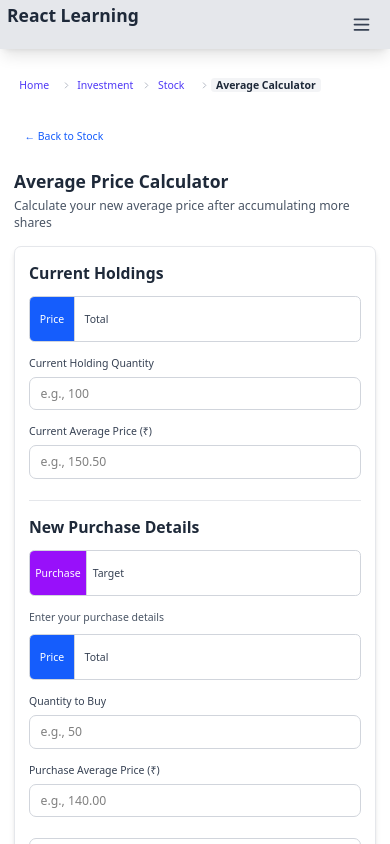
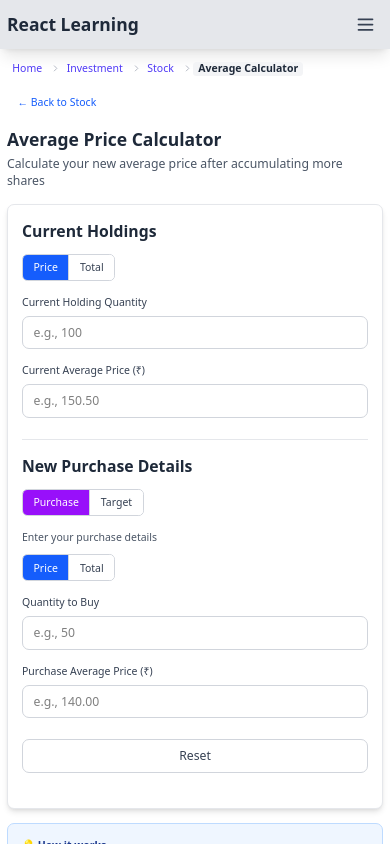
Before and after one commit to Ravi-Royal/reactLearning, a React (Vite) app: page /reactLearning/investment/stock/average-calculator in a window 390 px wide. Shown: the top 844 px of the page. Built offline with nearby package versions, Linux system fonts and the light colour scheme.

Commit message:
refactor: adjust padding for consistency across various components

```diff
--- a/src/index.css
+++ b/src/index.css
@@ -34,8 +34,8 @@ body {
 /* Better touch targets for mobile */
 @media (max-width: 640px) {
     button, a {
-        min-height: 44px;
-        min-width: 44px;
+        min-height: 25px;
+        min-width: 25px;
     }
 }
 
--- a/src/pages/components/investment/bonds/Bonds.tsx
+++ b/src/pages/components/investment/bonds/Bonds.tsx
@@ -3,7 +3,7 @@ import Breadcrumbs from '../../../navigation/Breadcrumbs';
 
 function Bonds() {
   return (
-    <div className="p-4 sm:p-6 md:p-8 lg:p-10">
+    <div className="p-2 sm:p-4 md:p-6 lg:p-8">
       <Breadcrumbs />
       <div className="max-w-7xl mx-auto">
         <h1 className="text-xl sm:text-2xl md:text-3xl font-bold text-gray-800">Bonds</h1>
--- a/src/pages/components/investment/bonds/before-starting/BeforeStartingBondCheckList.tsx
+++ b/src/pages/components/investment/bonds/before-starting/BeforeStartingBondCheckList.tsx
@@ -91,7 +91,7 @@ function BeforeStartingBondCheckList() {
   };
 
   return (
-    <div className="p-4 sm:p-6 md:p-8 lg:p-10">
+    <div className="p-2 sm:p-4 md:p-6 lg:p-8">
       <Breadcrumbs />
       <div className="flex flex-col sm:flex-row sm:items-center sm:justify-between mb-4 gap-3">
         <h1 className="text-xl sm:text-2xl md:text-3xl font-bold text-gray-800">Before Starting Bond Checklist</h1>
--- a/src/pages/components/investment/bonds/checklist/BondCheckList.tsx
+++ b/src/pages/components/investment/bonds/checklist/BondCheckList.tsx
@@ -95,7 +95,7 @@ function BondCheckList() {
   };
 
   return (
-    <div className="p-4 sm:p-6 md:p-8 lg:p-10">
+    <div className="p-2 sm:p-4 md:p-6 lg:p-8">
       <Breadcrumbs />
       <div className="mb-4 sm:mb-6">
         <div className="flex items-center justify-between mb-2">
--- a/src/pages/components/investment/stock/average-calculator/AverageCalculator.tsx
+++ b/src/pages/components/investment/stock/average-calculator/AverageCalculator.tsx
@@ -177,7 +177,7 @@ function AverageCalculator() {
   };
 
   return (
-    <div className="p-4 sm:p-6 md:p-8 lg:p-10">
+    <div className="p-2 sm:p-4 md:p-6 lg:p-8">
       <Breadcrumbs />
       <div className="mb-4 sm:mb-6">
         <Link
@@ -194,21 +194,23 @@ function AverageCalculator() {
         <div className="bg-white rounded-lg shadow-md p-4 sm:p-6 border border-gray-200">
           <div className="flex flex-col sm:flex-row sm:items-center sm:justify-between mb-4 sm:mb-6 gap-3">
             <h2 className="text-lg sm:text-xl font-semibold text-gray-800">Current Holdings</h2>
+            <div className="flex">
               <div className="inline-flex rounded-md border border-gray-300 overflow-hidden">
                 <button
                   type="button"
                   onClick={() => currentInputMode !== 'price' && toggleCurrentInputMode()}
-                className={`px-1.5 sm:px-3 py-0.5 sm:py-1.5 text-xs font-medium transition-colors ${currentInputMode === 'price' ? 'bg-blue-600 text-white' : 'bg-white text-gray-700 hover:bg-gray-50'}`}
+                  className={`px-3 sm:px-4 py-1.5 sm:py-2 text-xs sm:text-sm font-medium transition-colors ${currentInputMode === 'price' ? 'bg-blue-600 text-white' : 'bg-white text-gray-700 hover:bg-gray-50'}`}
                 >
                   Price
                 </button>
                 <button
                   type="button"
                   onClick={() => currentInputMode !== 'total' && toggleCurrentInputMode()}
-                className={`px-1.5 sm:px-3 py-0.5 sm:py-1.5 text-xs font-medium transition-colors border-l border-gray-300 ${currentInputMode === 'total' ? 'bg-blue-600 text-white' : 'bg-white text-gray-700 hover:bg-gray-50'}`}
+                  className={`px-3 sm:px-4 py-1.5 sm:py-2 text-xs sm:text-sm font-medium transition-colors border-l border-gray-300 ${currentInputMode === 'total' ? 'bg-blue-600 text-white' : 'bg-white text-gray-700 hover:bg-gray-50'}`}
                 >
                   Total
                 </button>
+              </div>
             </div>
           </div>
 
@@ -268,21 +270,23 @@ function AverageCalculator() {
             <h2 className="text-lg sm:text-xl font-semibold text-gray-800">
               {calculationMode === 'purchase' ? 'New Purchase Details' : 'Target Average Price'}
             </h2>
+            <div className="flex justify-start sm:justify-end">
               <div className="inline-flex rounded-md border border-gray-300 overflow-hidden">
                 <button
                   type="button"
                   onClick={() => calculationMode !== 'purchase' && toggleCalculationMode()}
-                className={`px-1.5 sm:px-3 py-0.5 sm:py-1.5 text-xs font-medium transition-colors ${calculationMode === 'purchase' ? 'bg-purple-600 text-white' : 'bg-white text-gray-700 hover:bg-gray-50'}`}
+                  className={`px-3 sm:px-4 py-1.5 sm:py-2 text-xs sm:text-sm font-medium transition-colors ${calculationMode === 'purchase' ? 'bg-purple-600 text-white' : 'bg-white text-gray-700 hover:bg-gray-50'}`}
                 >
                   Purchase
                 </button>
                 <button
                   type="button"
                   onClick={() => calculationMode !== 'target' && toggleCalculationMode()}
-                className={`px-1.5 sm:px-3 py-0.5 sm:py-1.5 text-xs font-medium transition-colors border-l border-gray-300 ${calculationMode === 'target' ? 'bg-purple-600 text-white' : 'bg-white text-gray-700 hover:bg-gray-50'}`}
+                  className={`px-3 sm:px-4 py-1.5 sm:py-2 text-xs sm:text-sm font-medium transition-colors border-l border-gray-300 ${calculationMode === 'target' ? 'bg-purple-600 text-white' : 'bg-white text-gray-700 hover:bg-gray-50'}`}
                 >
                   Target
                 </button>
+              </div>
             </div>
           </div>
 
@@ -290,21 +294,23 @@ function AverageCalculator() {
             <>
               <div className="flex flex-col sm:flex-row sm:items-center sm:justify-between mb-4 gap-3">
                 <p className="text-xs sm:text-sm text-gray-600">Enter your purchase details</p>
+                <div className="flex">
                   <div className="inline-flex rounded-md border border-gray-300 overflow-hidden">
                     <button
                       type="button"
                       onClick={() => buyInputMode !== 'price' && toggleBuyInputMode()}
-                    className={`px-1.5 sm:px-3 py-0.5 sm:py-1.5 text-xs font-medium transition-colors ${buyInputMode === 'price' ? 'bg-blue-600 text-white' : 'bg-white text-gray-700 hover:bg-gray-50'}`}
+                      className={`px-3 sm:px-4 py-1.5 sm:py-2 text-xs sm:text-sm font-medium transition-colors ${buyInputMode === 'price' ? 'bg-blue-600 text-white' : 'bg-white text-gray-700 hover:bg-gray-50'}`}
                     >
                       Price
                     </button>
                     <button
                       type="button"
                       onClick={() => buyInputMode !== 'total' && toggleBuyInputMode()}
-                    className={`px-1.5 sm:px-3 py-0.5 sm:py-1.5 text-xs font-medium transition-colors border-l border-gray-300 ${buyInputMode === 'total' ? 'bg-blue-600 text-white' : 'bg-white text-gray-700 hover:bg-gray-50'}`}
+                      className={`px-3 sm:px-4 py-1.5 sm:py-2 text-xs sm:text-sm font-medium transition-colors border-l border-gray-300 ${buyInputMode === 'total' ? 'bg-blue-600 text-white' : 'bg-white text-gray-700 hover:bg-gray-50'}`}
                     >
                       Total
                     </button>
+                  </div>
                 </div>
               </div>
 
--- a/src/pages/components/investment/stock/checklist/StockCheckList.tsx
+++ b/src/pages/components/investment/stock/checklist/StockCheckList.tsx
@@ -100,7 +100,7 @@ function StockCheckList() {
   };
 
   return (
-    <div className="p-4 sm:p-6 md:p-8 lg:p-10">
+    <div className="p-2 sm:p-4 md:p-6 lg:p-8">
       <Breadcrumbs />
       <div className="mb-4 sm:mb-6">
         <div className="flex flex-col sm:flex-row sm:items-center sm:justify-between mb-3 sm:mb-4 gap-3">
```
Lines whose indentation alone changed are shown as unchanged.
